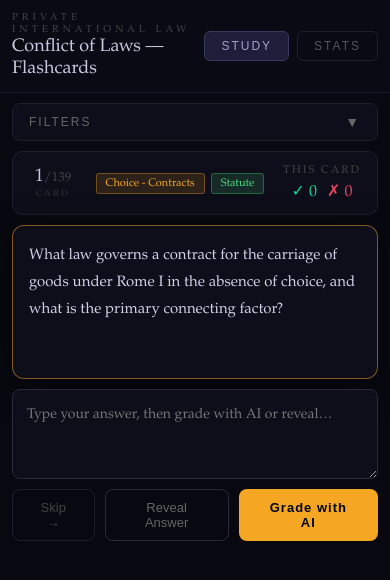
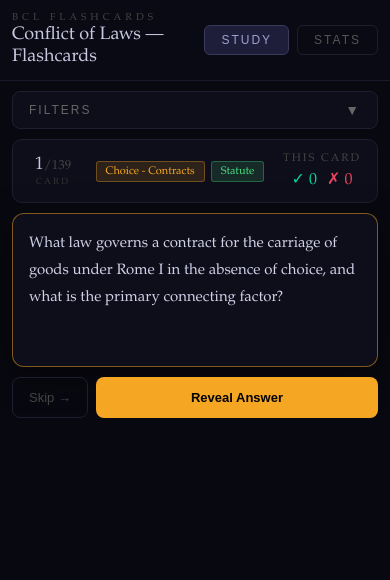
Before and after one commit to jack-mcnally/col-flashcards, a React (Vite) app: page / in a window 390 px wide. Shown: the top 580 px of the page. Built offline with nearby package versions, Linux system fonts and the light colour scheme.

Commit message:
Remove AI grading, simplify to Reveal Answer only; fix stats mobile layout; rename header to BCL Flashcards

```diff
--- a/src/App.jsx
+++ b/src/App.jsx
@@ -289,7 +289,7 @@ try{localStorage.setItem(STORAGE_SCORES_KEY,JSON.stringify(scores));}catch(e){}
       {/* Nav */}
       <div style={{display:"flex",alignItems:"center",justifyContent:"space-between",padding:"12px 12px",borderBottom:"1px solid #1a1a2e",background:"#0a0a14"}}>
         <div>
-          <div style={{fontSize:"10px",letterSpacing:"4px",color:"#444",textTransform:"uppercase"}}>Private International Law</div>
+          <div style={{fontSize:"10px",letterSpacing:"4px",color:"#444",textTransform:"uppercase"}}>BCL Flashcards</div>
           <div style={{fontSize:"18px",color:"#c8c8e0"}}>Conflict of Laws — Flashcards</div>
         </div>
         <div style={{display:"flex",gap:"8px"}}>
@@ -389,29 +389,11 @@ try{localStorage.setItem(STORAGE_SCORES_KEY,JSON.stringify(scores));}catch(e){}
               </>)}
             </div>
 
-            {/* Answer input */}
+            {/* Reveal button */}
             {!flipped&&(
-              <div style={{alignSelf:"stretch",display:"flex",flexDirection:"column",gap:"10px"}}>
-                <textarea value={userAnswer} onChange={e=>setUserAnswer(e.target.value)} placeholder="Type your answer, then grade with AI or reveal…" style={{background:"#0e0e1a",border:"1px solid #2a2a3a",color:"#d0d0e8",borderRadius:"8px",padding:"14px",fontSize:"14px",fontFamily:"inherit",resize:"vertical",minHeight:"90px",outline:"none",lineHeight:1.6,width:"100%",boxSizing:"border-box"}}/>
-                <div style={{display:"flex",gap:"10px",justifyContent:"space-between"}}>
-                  <button onClick={next} style={{background:"transparent",border:"1px solid #1e1e2e",color:"#444",padding:"10px 20px",borderRadius:"8px",cursor:"pointer",fontSize:"13px"}}>Skip →</button>
-                  <div style={{display:"flex",gap:"10px"}}>
-                    <button onClick={()=>setFlipped(true)} style={{background:"transparent",border:"1px solid #2a2a3a",color:"#666",padding:"10px 20px",borderRadius:"8px",cursor:"pointer",fontSize:"13px"}}>Reveal Answer</button>
-                    <button onClick={handleGrade} disabled={grading||!userAnswer.trim()} style={{background:grading?"#1e1e3a":accentColor,border:"none",color:grading?"#555":"#000",padding:"10px 24px",borderRadius:"8px",cursor:grading?"not-allowed":"pointer",fontSize:"13px",fontWeight:"bold",letterSpacing:"1px"}}>{grading?"Grading…":"Grade with AI"}</button>
-                  </div>
-                </div>
-                {gradingResult&&(
-                  <div style={{background:gradingResult.result==="correct"?"#06d6a020":gradingResult.result==="partial"?"#f5a62320":"#e9456020",border:`1px solid ${gradingResult.result==="correct"?"#06d6a050":gradingResult.result==="partial"?"#f5a62350":"#e9456050"}`,borderRadius:"8px",padding:"14px"}}>
-                    <div style={{fontSize:"12px",letterSpacing:"2px",textTransform:"uppercase",marginBottom:"6px",color:gradingResult.result==="correct"?"#06d6a0":gradingResult.result==="partial"?"#f5a623":"#e94560"}}>
-                      {gradingResult.result==="correct"?"✓ Correct":gradingResult.result==="partial"?"◑ Partial":"✗ Incorrect"}
-                    </div>
-                    <p style={{margin:0,fontSize:"13px",color:"#a0a0c0",lineHeight:1.6}}>{gradingResult.feedback}</p>
-                    <div style={{display:"flex",gap:"10px",marginTop:"12px"}}>
-                      <button onClick={()=>setFlipped(true)} style={{background:"transparent",border:"1px solid #2a2a3a",color:"#666",padding:"7px 16px",borderRadius:"6px",cursor:"pointer",fontSize:"12px"}}>See Full Answer</button>
-                      <button onClick={next} style={{background:accentColor+"20",border:`1px solid ${accentColor}40`,color:accentColor,padding:"7px 16px",borderRadius:"6px",cursor:"pointer",fontSize:"12px"}}>Next →</button>
-                    </div>
-                  </div>
-                )}
+              <div style={{alignSelf:"stretch",display:"flex",gap:"8px"}}>
+                <button onClick={next} style={{background:"transparent",border:"1px solid #1e1e2e",color:"#444",padding:"12px 16px",borderRadius:"8px",cursor:"pointer",fontSize:"13px",flexShrink:0}}>Skip →</button>
+                <button onClick={()=>setFlipped(true)} style={{background:accentColor,border:"none",color:"#000",padding:"12px 0",borderRadius:"8px",cursor:"pointer",fontSize:"13px",fontWeight:"bold",flex:1}}>Reveal Answer</button>
               </div>
             )}
 
@@ -433,13 +415,13 @@ try{localStorage.setItem(STORAGE_SCORES_KEY,JSON.stringify(scores));}catch(e){}
 
       {/* STATS */}
       {view==="stats"&&(
-        <div style={{flex:1,padding:"20px 12px",maxWidth:"100%",margin:"0 auto",width:"100%"}}>
-          <h2 style={{color:"#c8c8e0",fontWeight:400,marginBottom:"28px",fontSize:"20px"}}>Your Performance</h2>
-          <div style={{display:"grid",gridTemplateColumns:"repeat(3,1fr)",gap:"14px",marginBottom:"32px"}}>
+        <div style={{flex:1,padding:"14px 12px",maxWidth:"100%",margin:"0 auto",width:"100%"}}>
+          <h2 style={{color:"#c8c8e0",fontWeight:400,marginBottom:"14px",fontSize:"18px"}}>Your Performance</h2>
+          <div style={{display:"grid",gridTemplateColumns:"repeat(3,1fr)",gap:"8px",marginBottom:"16px"}}>
             {[["Total Cards",ALL_CARDS.length,"#a0a0d0"],["Correct",totalCorrect,"#06d6a0"],["Incorrect",totalIncorrect,"#e94560"]].map(([l,v,c])=>(
-              <div key={l} style={{background:"#0e0e1a",border:"1px solid #1e1e2e",borderRadius:"10px",padding:"20px",textAlign:"center"}}>
-                <div style={{fontSize:"28px",color:c}}>{v}</div>
-                <div style={{fontSize:"11px",color:"#444",letterSpacing:"2px",textTransform:"uppercase",marginTop:"4px"}}>{l}</div>
+              <div key={l} style={{background:"#0e0e1a",border:"1px solid #1e1e2e",borderRadius:"10px",padding:"12px 8px",textAlign:"center"}}>
+                <div style={{fontSize:"22px",color:c}}>{v}</div>
+                <div style={{fontSize:"10px",color:"#444",letterSpacing:"1px",textTransform:"uppercase",marginTop:"4px"}}>{l}</div>
               </div>
             ))}
           </div>
```
